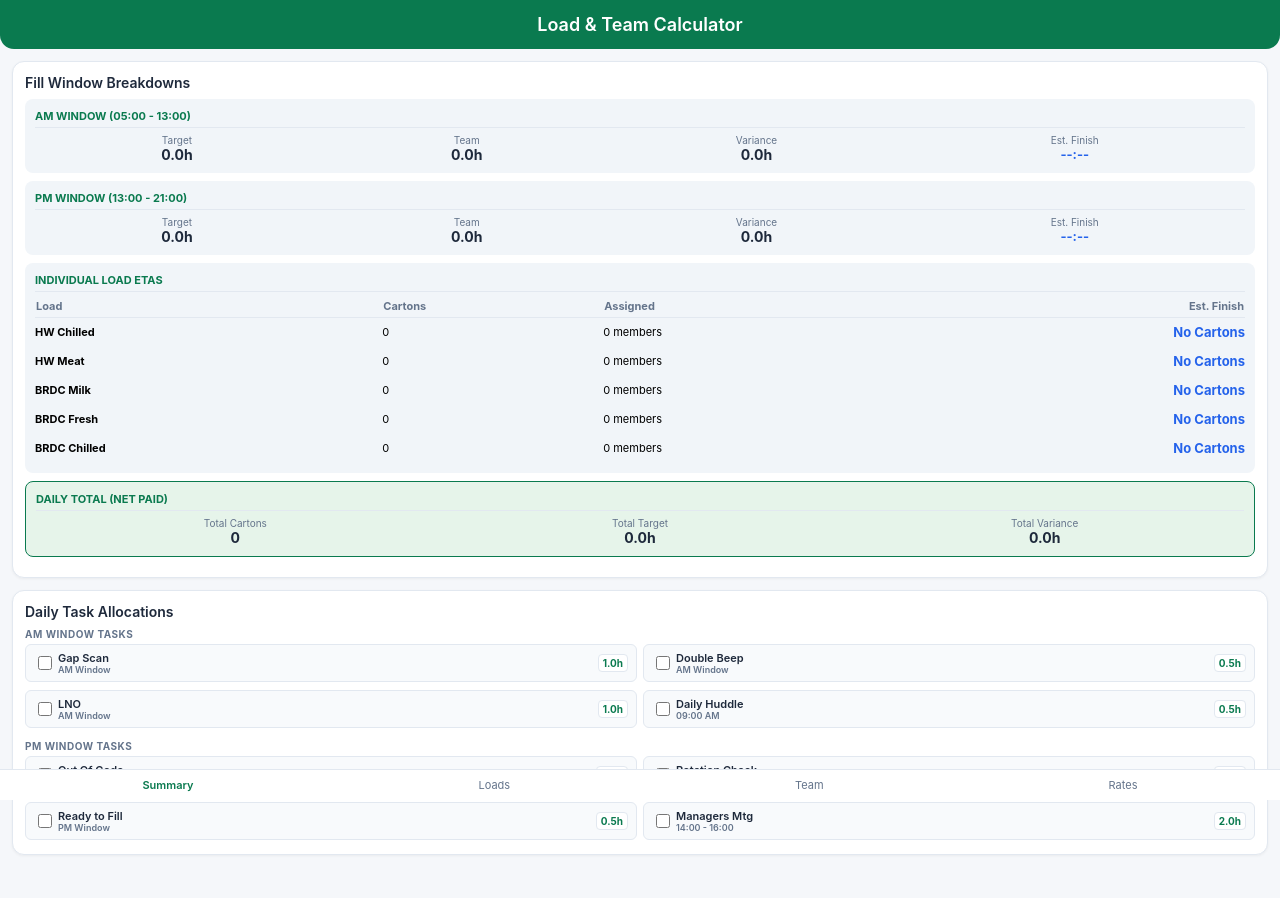
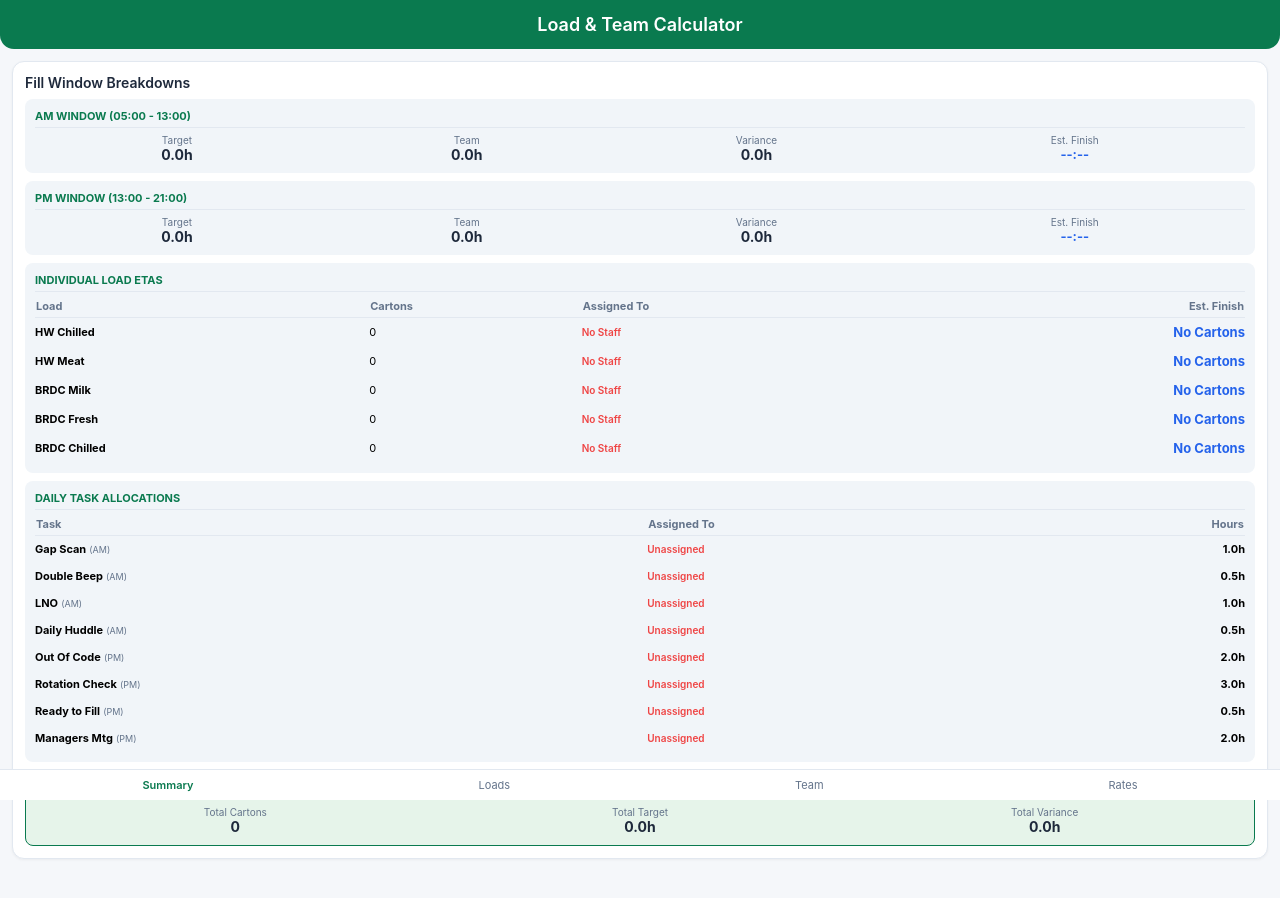
Before and after one commit to Aus2021a/grocery, a plain HTML site: page index.html in a window 1280 px wide. Drawn offline with Linux system fonts and the light colour scheme.

Commit message:
Update index.html

```diff
--- a/index.html
+++ b/index.html
@@ -97,15 +97,15 @@
     font-size: 13px;
   }
 
-  /* Detailed Load Breakdown Table */
-  .load-eta-table {
+  /* Tables for Load ETAs & Task Allocations */
+  .summary-table {
     width: 100%;
     border-collapse: collapse;
     margin-top: 4px;
     font-size: 11px;
   }
 
-  .load-eta-table th {
+  .summary-table th {
     text-align: left;
     color: var(--muted);
     font-weight: 700;
@@ -113,12 +113,12 @@
     border-bottom: 1px solid var(--border);
   }
 
-  .load-eta-table td {
+  .summary-table td {
     padding: 6px 0;
     border-bottom: 1px solid #f1f5f9;
   }
 
-  .load-eta-table td:last-child {
+  .summary-table td:last-child {
     text-align: right;
     font-weight: 700;
   }
@@ -127,82 +127,6 @@
     color: var(--danger);
     font-size: 10px;
     font-weight: 600;
-  }
-
-  /* Condensed Tasks Styling */
-  .task-group-title {
-    font-size: 10px;
-    font-weight: 700;
-    color: var(--muted);
-    text-transform: uppercase;
-    margin: 8px 0 4px 0;
-    letter-spacing: 0.5px;
-  }
-
-  .task-group-title:first-child {
-    margin-top: 0;
-  }
-
-  .task-list {
-    display: grid;
-    grid-template-columns: 1fr 1fr;
-    gap: 6px;
-  }
-
-  .task-item {
-    display: flex;
-    align-items: center;
-    background: #f8fafc;
-    border: 1px solid var(--border);
-    padding: 6px 8px;
-    border-radius: 6px;
-    cursor: pointer;
-    user-select: none;
-    transition: background 0.15s, border-color 0.15s;
-  }
-
-  .task-item.active {
-    background: #e6f4ea;
-    border-color: var(--primary);
-  }
-
-  .task-checkbox {
-    width: 14px;
-    height: 14px;
-    accent-color: var(--primary);
-    margin-right: 6px;
-    cursor: pointer;
-  }
-
-  .task-info {
-    flex: 1;
-    min-width: 0;
-  }
-
-  .task-title {
-    font-size: 11px;
-    font-weight: 600;
-    color: var(--text);
-    white-space: nowrap;
-    overflow: hidden;
-    text-overflow: ellipsis;
-  }
-
-  .task-meta {
-    font-size: 9px;
-    color: var(--muted);
-    line-height: 1.1;
-  }
-
-  .task-hours {
-    font-size: 10px;
-    font-weight: 700;
-    color: var(--primary);
-    background: #fff;
-    padding: 2px 4px;
-    border-radius: 4px;
-    border: 1px solid var(--border);
-    margin-left: 4px;
   }
 
   .form-group {
@@ -458,12 +382,12 @@
     <!-- LOAD COMPLETION ETAs -->
     <div class="summary-box">
       <div class="summary-box-title">Individual Load ETAs</div>
-      <table class="load-eta-table">
+      <table class="summary-table">
         <thead>
           <tr>
             <th>Load</th>
             <th>Cartons</th>
-            <th>Assigned</th>
+            <th>Assigned To</th>
             <th style="text-align:right;">Est. Finish</th>
           </tr>
         </thead>
@@ -473,8 +397,25 @@
       </table>
     </div>
 
+    <!-- DAILY TASK ALLOCATIONS -->
+    <div class="summary-box">
+      <div class="summary-box-title">Daily Task Allocations</div>
+      <table class="summary-table">
+        <thead>
+          <tr>
+            <th>Task</th>
+            <th>Assigned To</th>
+            <th style="text-align:right;">Hours</th>
+          </tr>
+        </thead>
+        <tbody id="task_allocation_rows">
+          <!-- Dynamically populated from Team Tab -->
+        </tbody>
+      </table>
+    </div>
+
     <!-- TOTAL SUMMARY -->
-    <div class="summary-box" style="background: #e6f4ea; border: 1px solid var(--primary);">
+    <div class="summary-box" style="background: #e6f4ea; border: 1px solid var(--primary); margin-bottom: 0;">
       <div class="summary-box-title" style="color: var(--primary);">Daily Total (Net Paid)</div>
       <div class="summary-grid" style="grid-template-columns: 1fr 1fr 1fr;">
         <div>
@@ -492,91 +433,6 @@
       </div>
     </div>
 
-  </div>
-
-  <!-- CONDENSED TASKS SECTION -->
-  <div class="card">
-    <div class="section-title">Daily Task Allocations</div>
-
-    <!-- AM TASKS -->
-    <div class="task-group-title">AM Window Tasks</div>
-    <div class="task-list">
-      <label class="task-item" id="item_task_gap">
-        <input type="checkbox" id="task_gap" class="task-checkbox" onchange="toggleTaskStyle('task_gap', 'item_task_gap'); calc();">
-        <div class="task-info">
-          <div class="task-title">Gap Scan</div>
-          <div class="task-meta">AM Window</div>
-        </div>
-        <div class="task-hours">1.0h</div>
-      </label>
-
-      <label class="task-item" id="item_task_double_beep">
-        <input type="checkbox" id="task_double_beep" class="task-checkbox" onchange="toggleTaskStyle('task_double_beep', 'item_task_double_beep'); calc();">
-        <div class="task-info">
-          <div class="task-title">Double Beep</div>
-          <div class="task-meta">AM Window</div>
-        </div>
-        <div class="task-hours">0.5h</div>
-      </label>
-
-      <label class="task-item" id="item_task_lno">
-        <input type="checkbox" id="task_lno" class="task-checkbox" onchange="toggleTaskStyle('task_lno', 'item_task_lno'); calc();">
-        <div class="task-info">
-          <div class="task-title">LNO</div>
-          <div class="task-meta">AM Window</div>
-        </div>
-        <div class="task-hours">1.0h</div>
-      </label>
-
-      <label class="task-item" id="item_task_huddle">
-        <input type="checkbox" id="task_huddle" class="task-checkbox" onchange="toggleTaskStyle('task_huddle', 'item_task_huddle'); calc();">
-        <div class="task-info">
-          <div class="task-title">Daily Huddle</div>
-          <div class="task-meta">09:00 AM</div>
-        </div>
-        <div class="task-hours">0.5h</div>
-      </label>
-    </div>
-
-    <!-- PM TASKS -->
-    <div class="task-group-title" style="margin-top: 10px;">PM Window Tasks</div>
-    <div class="task-list">
-      <label class="task-item" id="item_task_ooc">
-        <input type="checkbox" id="task_ooc" class="task-checkbox" onchange="toggleTaskStyle('task_ooc', 'item_task_ooc'); calc();">
-        <div class="task-info">
-          <div class="task-title">Out Of Code</div>
-          <div class="task-meta">13:00 - 15:00</div>
-        </div>
-        <div class="task-hours">2.0h</div>
-      </label>
-
-      <label class="task-item" id="item_task_rotation">
-        <input type="checkbox" id="task_rotation" class="task-checkbox" onchange="toggleTaskStyle('task_rotation', 'item_task_rotation'); calc();">
-        <div class="task-info">
-          <div class="task-title">Rotation Check</div>
-          <div class="task-meta">13:00 - 16:00</div>
-        </div>
-        <div class="task-hours">3.0h</div>
-      </label>
-
-      <label class="task-item" id="item_task_ready">
-        <input type="checkbox" id="task_ready" class="task-checkbox" onchange="toggleTaskStyle('task_ready', 'item_task_ready'); calc();">
-        <div class="task-info">
-          <div class="task-title">Ready to Fill</div>
-          <div class="task-meta">PM Window</div>
-        </div>
-        <div class="task-hours">0.5h</div>
-      </label>
-
-      <label class="task-item" id="item_task_managers">
-        <input type="checkbox" id="task_managers" class="task-checkbox" onchange="toggleTaskStyle('task_managers', 'item_task_managers'); calc();">
-        <div class="task-info">
-          <div class="task-title">Managers Mtg</div>
-          <div class="task-meta">14:00 - 16:00</div>
-        </div>
-        <div class="task-hours">2.0h</div>
-      </label>
-    </div>
   </div>
 </div>
 
@@ -627,18 +483,6 @@ function showTab(tab) {
   document.getElementById('nav-' + tab).classList.add('active');
 }
 
-function toggleTaskStyle(checkboxId, containerId) {
-  let cb = document.getElementById(checkboxId);
-  let container = document.getElementById(containerId);
-  if (cb && container) {
-    if (cb.checked) {
-      container.classList.add('active');
-    } else {
-      container.classList.remove('active');
-    }
-  }
-}
-
 function toggleMemberTaskPill(pill, checkbox) {
   if (checkbox.checked) {
     pill.classList.add('active');
@@ -654,6 +498,18 @@ const loadsList = [
   { name: "BRDC Milk", defaultGroup: "PM", shortName: "BRDC Milk" },
   { name: "BRDC Fresh", defaultGroup: "PM", shortName: "BRDC Fresh" },
   { name: "BRDC Chilled", defaultGroup: "PM", shortName: "BRDC Chilled" }
+];
+
+/* Master list of daily tasks */
+const dailyTasksList = [
+  { id: "Gap Scan", name: "Gap Scan", window: "AM", hours: 1.0 },
+  { id: "Dbl Beep", name: "Double Beep", window: "AM", hours: 0.5 },
+  { id: "LNO", name: "LNO", window: "AM", hours: 1.0 },
+  { id: "Huddle", name: "Daily Huddle", window: "AM", hours: 0.5 },
+  { id: "OOC", name: "Out Of Code", window: "PM", hours: 2.0 },
+  { id: "Rotation", name: "Rotation Check", window: "PM", hours: 3.0 },
+  { id: "Ready Fill", name: "Ready to Fill", window: "PM", hours: 0.5 },
+  { id: "Managers", name: "Managers Mtg", window: "PM", hours: 2.0 }
 ];
 
 const defaultRates = {
@@ -727,7 +583,7 @@ function addTeam(){
   let row = `
     <div class="team-card" id="t_${id}">
       <div class="team-header">
-        <input type="text" placeholder="Member Name" style="flex:1;">
+        <input type="text" class="t-name" placeholder="Member Name" style="flex:1;" oninput="calc()">
         <button type="button" class="btn-remove" onclick="removeTeam(${id})">✕</button>
       </div>
       <div class="team-times">
@@ -755,33 +611,14 @@ function addTeam(){
         `).join('')}
       </div>
 
-      <!-- Assigned Tasks -->
+      <!-- Assigned Daily Tasks -->
       <div class="member-tasks-title">Assigned Daily Tasks</div>
       <div class="member-tasks-grid">
-        <label class="member-task-pill" onclick="toggleMemberTaskPill(this, this.querySelector('input'))">
-          <input type="checkbox" onchange="calc()">Gap Scan
-        </label>
-        <label class="member-task-pill" onclick="toggleMemberTaskPill(this, this.querySelector('input'))">
-          <input type="checkbox" onchange="calc()">Dbl Beep
-        </label>
-        <label class="member-task-pill" onclick="toggleMemberTaskPill(this, this.querySelector('input'))">
-          <input type="checkbox" onchange="calc()">LNO
-        </label>
-        <label class="member-task-pill" onclick="toggleMemberTaskPill(this, this.querySelector('input'))">
-          <input type="checkbox" onchange="calc()">Huddle
-        </label>
-        <label class="member-task-pill" onclick="toggleMemberTaskPill(this, this.querySelector('input'))">
-          <input type="checkbox" onchange="calc()">OOC
-        </label>
-        <label class="member-task-pill" onclick="toggleMemberTaskPill(this, this.querySelector('input'))">
-          <input type="checkbox" onchange="calc()">Rotation
-        </label>
-        <label class="member-task-pill" onclick="toggleMemberTaskPill(this, this.querySelector('input'))">
-          <input type="checkbox" onchange="calc()">Ready Fill
-        </label>
-        <label class="member-task-pill" onclick="toggleMemberTaskPill(this, this.querySelector('input'))">
-          <input type="checkbox" onchange="calc()">Managers
-        </label>
+        ${dailyTasksList.map(t => `
+          <label class="member-task-pill" onclick="toggleMemberTaskPill(this, this.querySelector('input'))">
+            <input type="checkbox" class="task-assign" data-task="${t.id}" onchange="calc()">${t.id}
+          </label>
+        `).join('')}
       </div>
     </div>`;
   document.getElementById('team').insertAdjacentHTML('beforeend', row);
@@ -824,8 +661,19 @@ function calc(){
     loadStats[l.name] = {
       cartons: 0,
       reqHours: 0,
-      assignedCount: 0,
+      assignedMembers: [],
       window: l.defaultGroup
+    };
+  });
+
+  // Track task assignments dynamically from Team tab
+  let taskStats = {};
+  dailyTasksList.forEach(t => {
+    taskStats[t.id] = {
+      name: t.name,
+      window: t.window,
+      hours: t.hours,
+      assignedMembers: []
     };
   });
 
@@ -853,42 +701,33 @@ function calc(){
     }
   });
 
-  // 2. Add Selected Task Hours to Window Targets
-  let taskGap = document.getElementById('task_gap');
-  let taskDoubleBeep = document.getElementById('task_double_beep');
-  let taskLno = document.getElementById('task_lno');
-  let taskHuddle = document.getElementById('task_huddle');
-
-  if (taskGap && taskGap.checked) amReqHours += 1.0;
-  if (taskDoubleBeep && taskDoubleBeep.checked) amReqHours += 0.5;
-  if (taskLno && taskLno.checked) amReqHours += 1.0;
-  if (taskHuddle && taskHuddle.checked) amReqHours += 0.5;
-
-  let taskOoc = document.getElementById('task_ooc');
-  let taskRotation = document.getElementById('task_rotation');
-  let taskReady = document.getElementById('task_ready');
-  let taskManagers = document.getElementById('task_managers');
-
-  if (taskOoc && taskOoc.checked) pmReqHours += 2.0;
-  if (taskRotation && taskRotation.checked) pmReqHours += 3.0;
-  if (taskReady && taskReady.checked) pmReqHours += 0.5;
-  if (taskManagers && taskManagers.checked) pmReqHours += 2.0;
-
-  // 3. Calculate Team Hours & Load Assignments
+  // 2. Process Team Roster, Shift Hours & Task Assignments
   let amTeamHours = 0;
   let pmTeamHours = 0;
   let activeAMHeadcount = 0;
   let activePMHeadcount = 0;
 
-  document.querySelectorAll('.team-card').forEach(card => {
+  let teamCards = document.querySelectorAll('.team-card');
+  teamCards.forEach((card, idx) => {
+    let nameInput = card.querySelector('.t-name');
+    let memberName = (nameInput && nameInput.value.trim() !== '') ? nameInput.value.trim() : `Member ${idx + 1}`;
+
     let startVal = card.querySelector('.t-start').value;
     let endVal = card.querySelector('.t-end').value;
 
-    // Count load assignments for this worker
+    // Collect Load Assignments
     card.querySelectorAll('.load-assign:checked').forEach(cb => {
       let loadName = cb.getAttribute('data-load');
       if (loadStats[loadName]) {
-        loadStats[loadName].assignedCount++;
+        loadStats[loadName].assignedMembers.push(memberName);
+      }
+    });
+
+    // Collect Task Assignments
+    card.querySelectorAll('.task-assign:checked').forEach(cb => {
+      let taskId = cb.getAttribute('data-task');
+      if (taskStats[taskId]) {
+        taskStats[taskId].assignedMembers.push(memberName);
       }
     });
 
@@ -924,6 +763,18 @@ function calc(){
     }
   });
 
+  // 3. Add Assigned Daily Task Hours to Required Window Targets
+  dailyTasksList.forEach(t => {
+    let stat = taskStats[t.id];
+    if (stat.assignedMembers.length > 0) {
+      if (stat.window === 'AM') {
+        amReqHours += stat.hours;
+      } else {
+        pmReqHours += stat.hours;
+      }
+    }
+  });
+
   // 4. Calculate Variances
   let amVariance = amTeamHours - amReqHours;
   let pmVariance = pmTeamHours - pmReqHours;
@@ -949,15 +800,16 @@ function calc(){
   loadsList.forEach(l => {
     let stat = loadStats[l.name];
     let loadEta = "--:--";
-    let assignedLabel = `${stat.assignedCount} member${stat.assignedCount !== 1 ? 's' : ''}`;
+    let count = stat.assignedMembers.length;
+    let assignedLabel = count > 0 ? stat.assignedMembers.join(', ') : `<span class="badge-unassigned">No Staff</span>`;
 
     if (stat.cartons === 0) {
       loadEta = "No Cartons";
-    } else if (stat.assignedCount === 0) {
+    } else if (count === 0) {
       loadEta = `<span class="badge-unassigned">No Staff</span>`;
     } else {
       let windowStart = (stat.window === 'AM') ? AM_WINDOW_START : PM_WINDOW_START;
-      let loadFinishHour = windowStart + (stat.reqHours / stat.assignedCount);
+      let loadFinishHour = windowStart + (stat.reqHours / count);
       loadEta = formatTime(loadFinishHour);
     }
 
@@ -971,6 +823,24 @@ function calc(){
     `;
   });
   document.getElementById('load_eta_rows').innerHTML = loadEtaRowsHtml;
+
+  // 7. Build Daily Task Allocation Rows
+  let taskAllocationRowsHtml = '';
+  dailyTasksList.forEach(t => {
+    let stat = taskStats[t.id];
+    let assignedLabel = stat.assignedMembers.length > 0
+      ? stat.assignedMembers.join(', ')
+      : `<span class="badge-unassigned">Unassigned</span>`;
+
+    taskAllocationRowsHtml += `
+      <tr>
+        <td><strong>${stat.name}</strong> <span style="font-size:9px; color:var(--muted);">(${stat.window})</span></td>
+        <td>${assignedLabel}</td>
+        <td style="text-align:right;">${stat.hours.toFixed(1)}h</td>
+      </tr>
+    `;
+  });
+  document.getElementById('task_allocation_rows').innerHTML = taskAllocationRowsHtml;
 
   // Update AM UI
   document.getElementById('am_tr').innerText = amReqHours.toFixed(1) + 'h';
```
